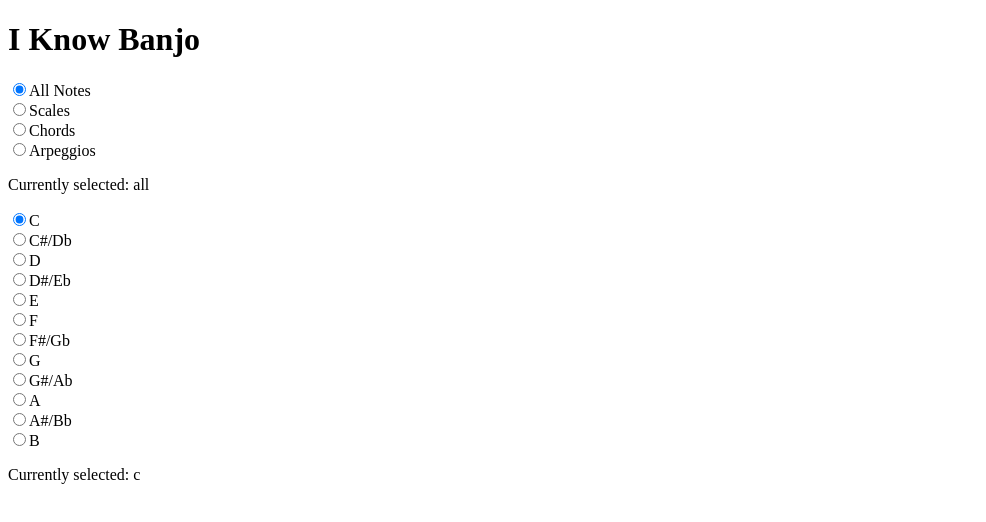
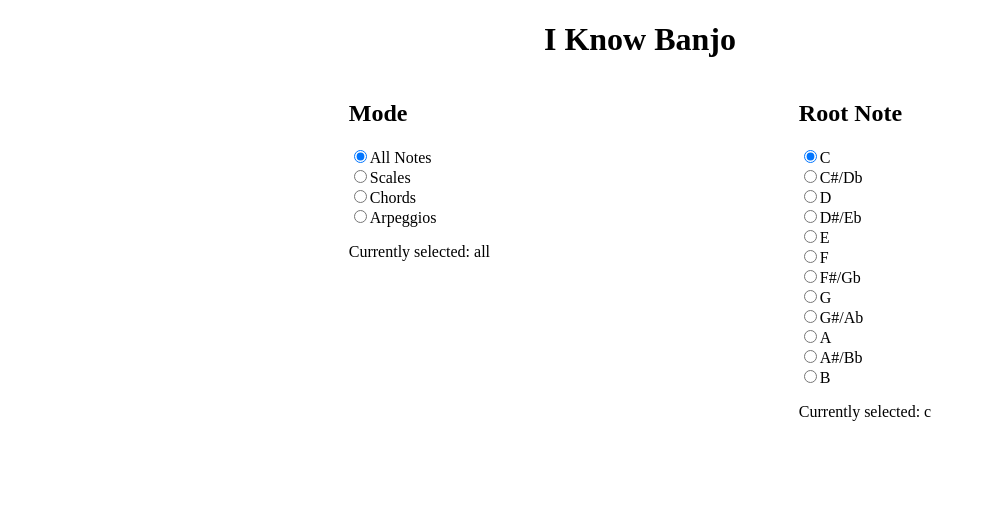
Before and after one commit to jonlemarquand/iknowbanjo, a Vue app: page / in a window 1280 px wide. Shown: the top 522 px of the page, without its empty margins (0-986 px from the left). Built offline with nearby package versions, Linux system fonts and the light colour scheme.

Commit message:
Basic formatting for visibility

```diff
--- a/src/App.vue
+++ b/src/App.vue
@@ -1,7 +1,8 @@
 <template>
   <h1>I Know Banjo</h1>
-  <div>
+  <div class="options">
     <div id="mode-input">
+      <h2>Mode</h2>
       <div>
         <input type="radio" id="all" name="mode" value="all" v-model="modeSelected">
         <label for="all">All Notes</label>
@@ -21,6 +22,7 @@
       <p>Currently selected: {{ modeSelected }}</p>
     </div>
     <div id="root-input">
+      <h2>Root Note</h2>
       <div>
         <input type="radio" id="c" name="root" value="c" v-model="rootSelected">
         <label for="c">C</label>
@@ -90,7 +92,19 @@
 </script>
 
 <style lang='scss'>
+
+  body {
+    margin: 0;
+    padding: 0;
+  }
   h1 {
     color:black;
+    text-align: center;
+  }
+  .options {
+    display: flex;
+    max-width: 1200px;
+    margin: 0 auto;
+    justify-content: space-evenly;
   }
 </style>
```
